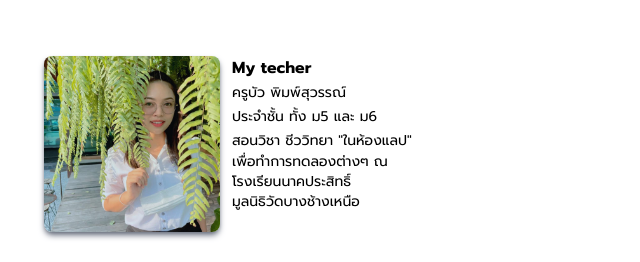
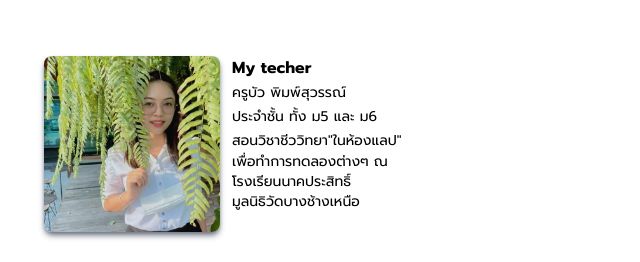
Before and after one commit to Kueranan/NP_76_6_6.github.io, a website: page index.html in a window 1280 px wide. Shown: the part 780-1042 px from the top of the page, 0-640 px from the left. Drawn offline with Linux system fonts and the light colour scheme.

Commit message:
Update index.html

```diff
--- a/index.html
+++ b/index.html
@@ -41,7 +41,7 @@
             <div><p class="basis-1/2 font-bold mt-5 ml-3">My techer</p>
                 <div><p1 class="ml-3 text-sm text-start">ครูบัว พิมพ์สุวรรณ์</p1></div>
                 <div><p1 class="ml-3 text-sm text-start">ประจำชั้น ทั้ง ม5 และ ม6</p1></div>
-                <div> <p1 class="ml-3 text-sm text-start">สอนวิชา ชีววิทยา "ในห้องแลป"
+                <div> <p1 class="ml-3 text-sm text-start">สอนวิชาชีววิทยา"ในห้องแลป"
                 <div><p1 class="ml-3 text-sm text-start"> </p1>เพื่อทำการทดลองต่างๆ ณ</div>
                 <div><p1 class="ml-3 text-sm text-start"></p1>โรงเรียนนาคประสิทธิ์</div>
                 <div><p1 class="ml-3 text-sm text-start"></p1>มูลนิธิวัดบางช้างเหนือ</div>
```
